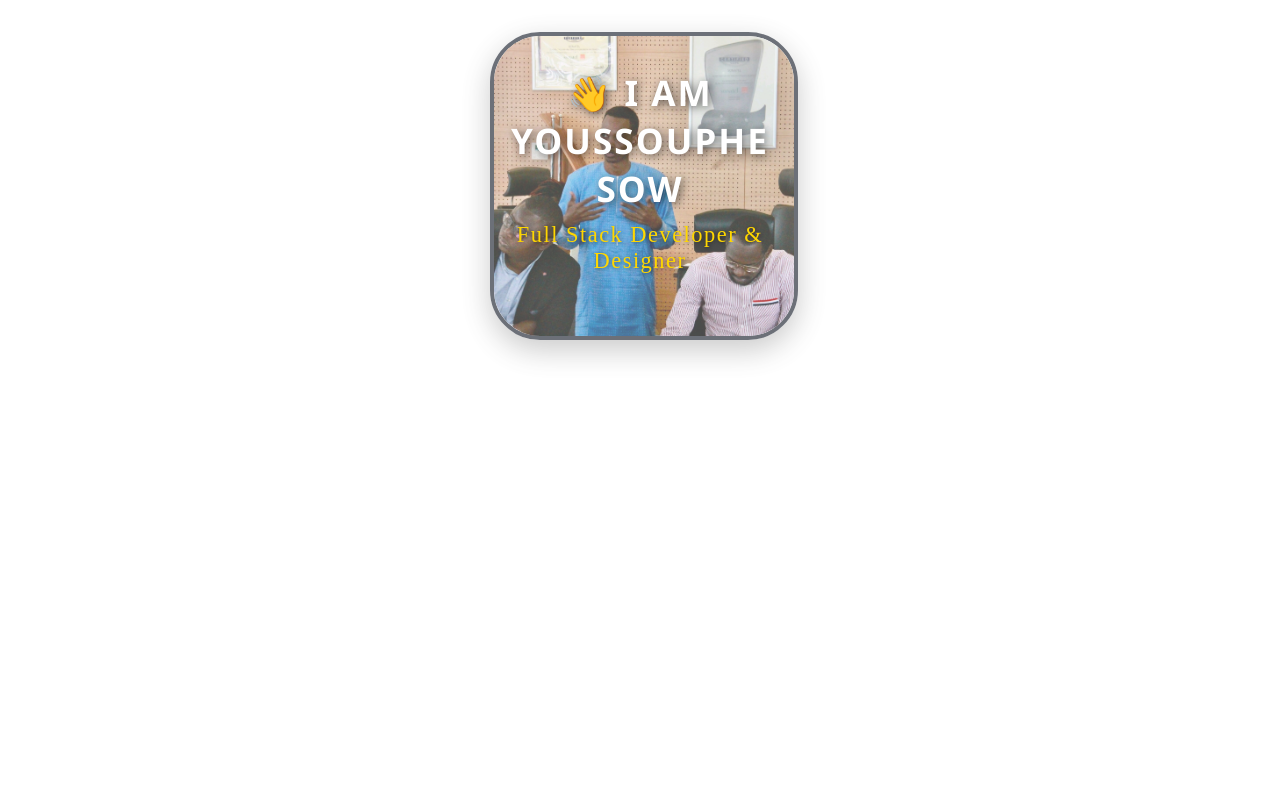
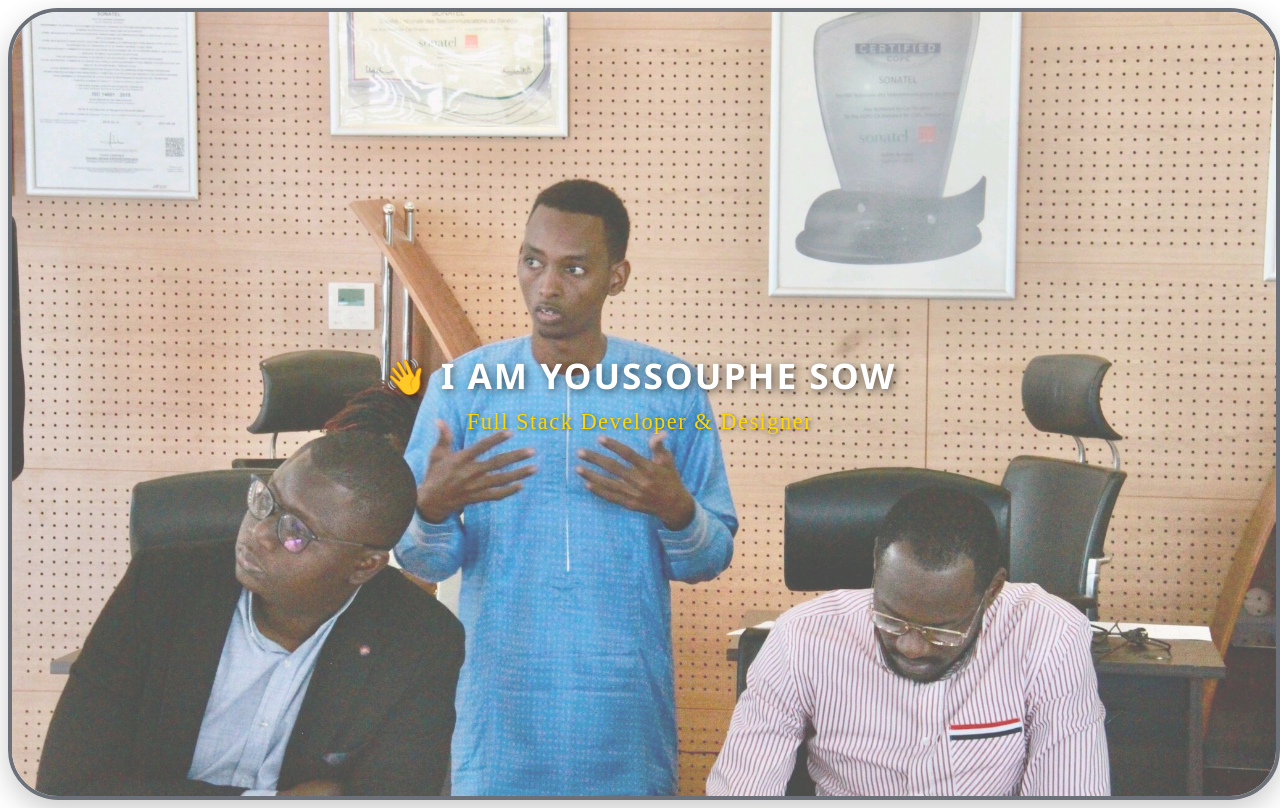
Before and after one commit to youssouphesow/youssouphesow, a plain HTML site: page index.html in a window 1280 px wide. Drawn offline with Linux system fonts and the light colour scheme.

Commit message:
tester avec un fichier index.html simple README.md

```diff
--- a/index.html
+++ b/index.html
@@ -1,4 +1,4 @@
-<div style="position: relative; width: 300px; height: 300px; margin: 2rem auto;">
+<div style="position: relative;">
   <!-- L'image avec opacité réduite -->
   <img
     src="youssouphesow.jpg"
```
